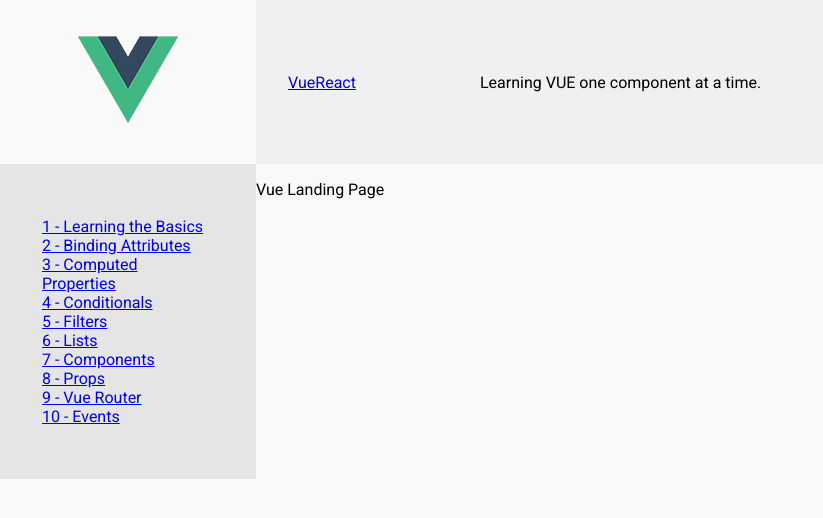
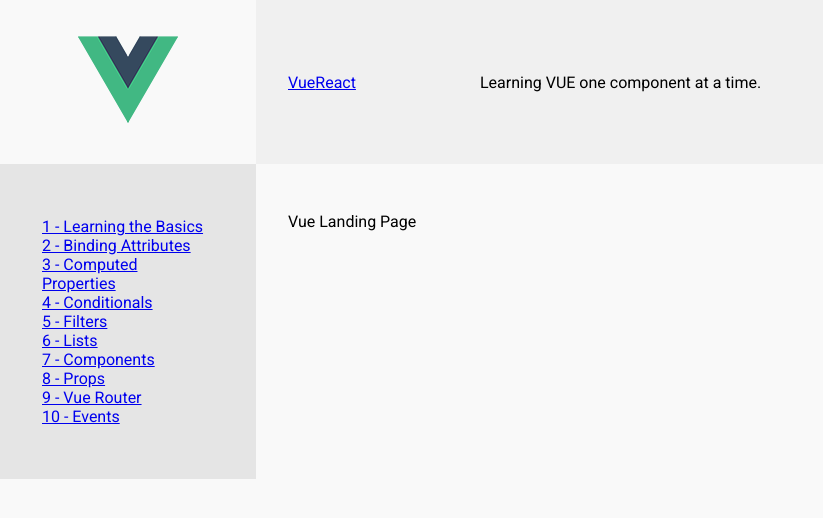
Before and after one commit to archivum/learninghub, a Vue app: page /#/vue in a window 1280 px wide. Shown: the top 518 px of the page, without its empty margins (0-823 px from the left). Built offline with nearby package versions, Linux system fonts and the light colour scheme.

Commit message:
routing cleanup

```diff
--- a/src/components/vue/pages/VueLanding.vue
+++ b/src/components/vue/pages/VueLanding.vue
@@ -1,5 +1,8 @@
 <template>
+<div>
   <p>Vue Landing Page</p>
+  <router-view></router-view>
+</div>
 </template>
 
 <script>
--- a/src/router/index.js
+++ b/src/router/index.js
@@ -21,6 +21,7 @@ import VueEvents from '@/components/vue/pages/VueEvents'
 import ReactLanding from '@/components/react/pages/ReactLanding'
 
 
+
 /*** 404 ***/
 import NotFound from '@/components/notfound/pages/NotFound'
 
@@ -33,54 +34,51 @@ export default new Router({
         name: 'Landing',
         component: Landing
       },
-    /*** Vue ***/
       {
-      path: '/vue',
+      path: '/vue/',
       name: 'VueLanding',
-      component: VueLanding
-    },
+      component: VueLanding,
+      children: [
          {
-      path: '/vue/click',
+          path: 'click',
           name: 'VueClick',
           component: VueClick
-    },
-    {
-      path: '/vue/bind',
+        }, {
+          path: 'bind',
           name: 'VueBinding',
           component: VueBinding
-  	},
-    {
-      path: '/vue/computed',
+        }, {
+          path: 'computed',
           name: 'VueComputed',
           component: VueComputed
-    },
-    {
-      path: '/vue/conditions',
+        }, {
+          path: 'conditions',
           name: 'VueConditions',
           component: VueConditions
-    },
-    {
-      path: '/vue/filters',
+        }, {
+          path: 'filters',
           name: 'VueFilters',
           component: VueFilters
-    },
-    {
-      path: '/vue/lists',
+        }, {
+          path: 'lists',
           name: 'VueLists',
           component: VueLists
-    },
-    {
-      path: '/vue/components',
+        }, {
+          path: 'components',
           name: 'VueComponents',
           component: VueComponents
-    },
-    {
-      path: '/vue/props',
+        }, {
+          path: 'props',
           name: 'VueProps',
           component: VueProps
         },
         {
-      path: '/vue/router',
+          path: 'events',
+          name: 'VueEvents',
+          component: VueEvents
+        },
+        {
+        path: '/routing/',
         name: 'VueRouter',
         component: VueRouter,
         children: [
@@ -96,10 +94,7 @@ export default new Router({
           }
         ]
       },
-    {
-      path: '/vue/events',
-      name: 'VueEvents',
-      component: VueEvents
+      ]
     },
     /*** React ***/
     {
```
Lines whose indentation alone changed are shown as unchanged.
